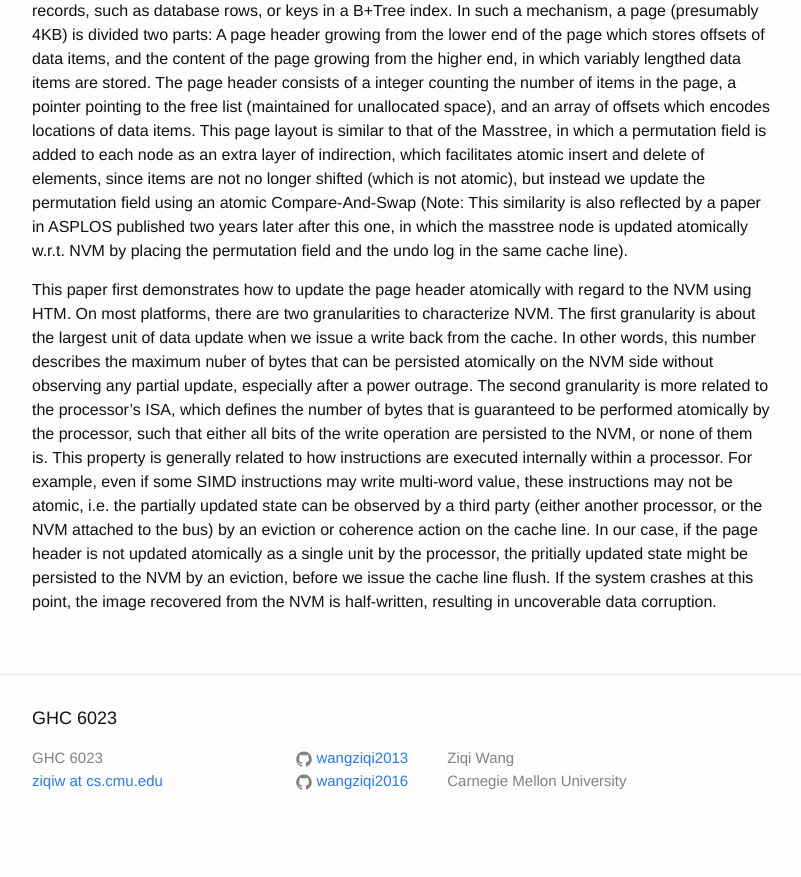
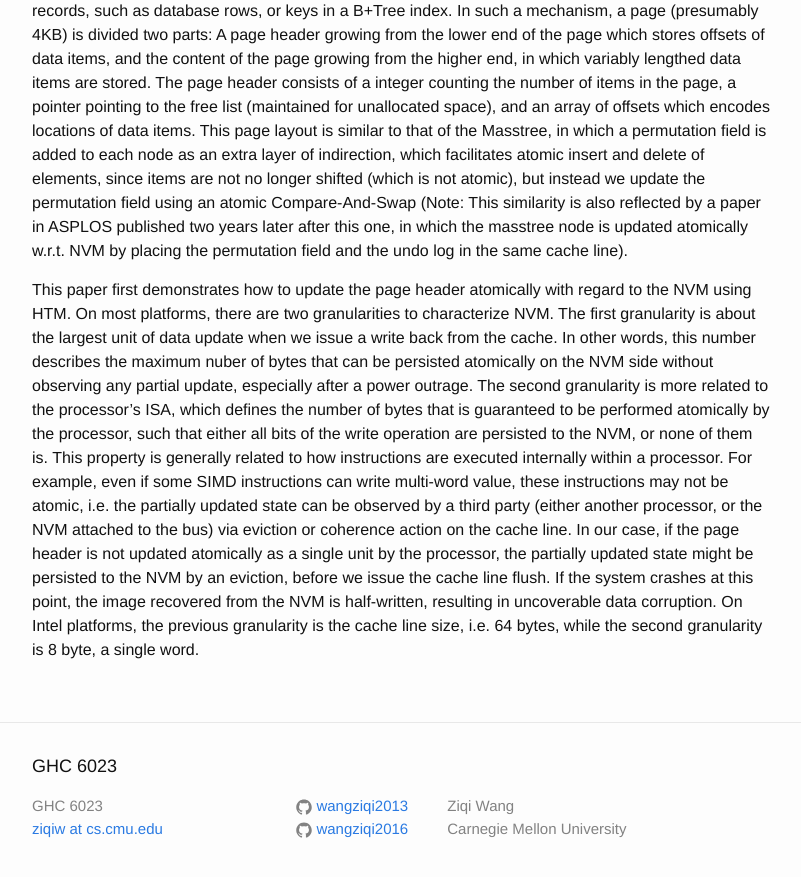
Before and after one commit to wangziqi2013/wangziqi2013.github.io, a Jekyll site: the page built from _posts/2019-10-25-fash-fast.markdown, in a window 1280 px wide and 900 px high, scrolled down 979 px. Shown: the top 877 px of the window, without its empty margins (238-1039 px from the left). Built offline with Jekyll 4.4.1, drawn with Linux system fonts in a browser that asks for light colours; before the commit the page ends 1831 px from its top, so only the background shows below that.

Commit message:
Adding numbers

```diff
--- a/_posts/2019-10-25-fash-fast.markdown
+++ b/_posts/2019-10-25-fash-fast.markdown
@@ -49,8 +49,10 @@ atomically on the NVM side without observing any partial update, especially afte
 is more related to the processor's ISA, which defines the number of bytes that is guaranteed to be performed atomically
 by the processor, such that either all bits of the write operation are persisted to the NVM, or none of them is. This
 property is generally related to how instructions are executed internally within a processor. For example, even if some
-SIMD instructions may write multi-word value, these instructions may not be atomic, i.e. the partially updated state can
-be observed by a third party (either another processor, or the NVM attached to the bus) by an eviction or coherence action
+SIMD instructions can write multi-word value, these instructions may not be atomic, i.e. the partially updated state can
+be observed by a third party (either another processor, or the NVM attached to the bus) via eviction or coherence action
 on the cache line. In our case, if the page header is not updated atomically as a single unit by the processor, the
-pritially updated state might be persisted to the NVM by an eviction, before we issue the cache line flush. If the system
+partially updated state might be persisted to the NVM by an eviction, before we issue the cache line flush. If the system
 crashes at this point, the image recovered from the NVM is half-written, resulting in uncoverable data corruption.
+On Intel platforms, the previous granularity is the cache line size, i.e. 64 bytes, while the second granularity is
+8 byte, a single word.
```
